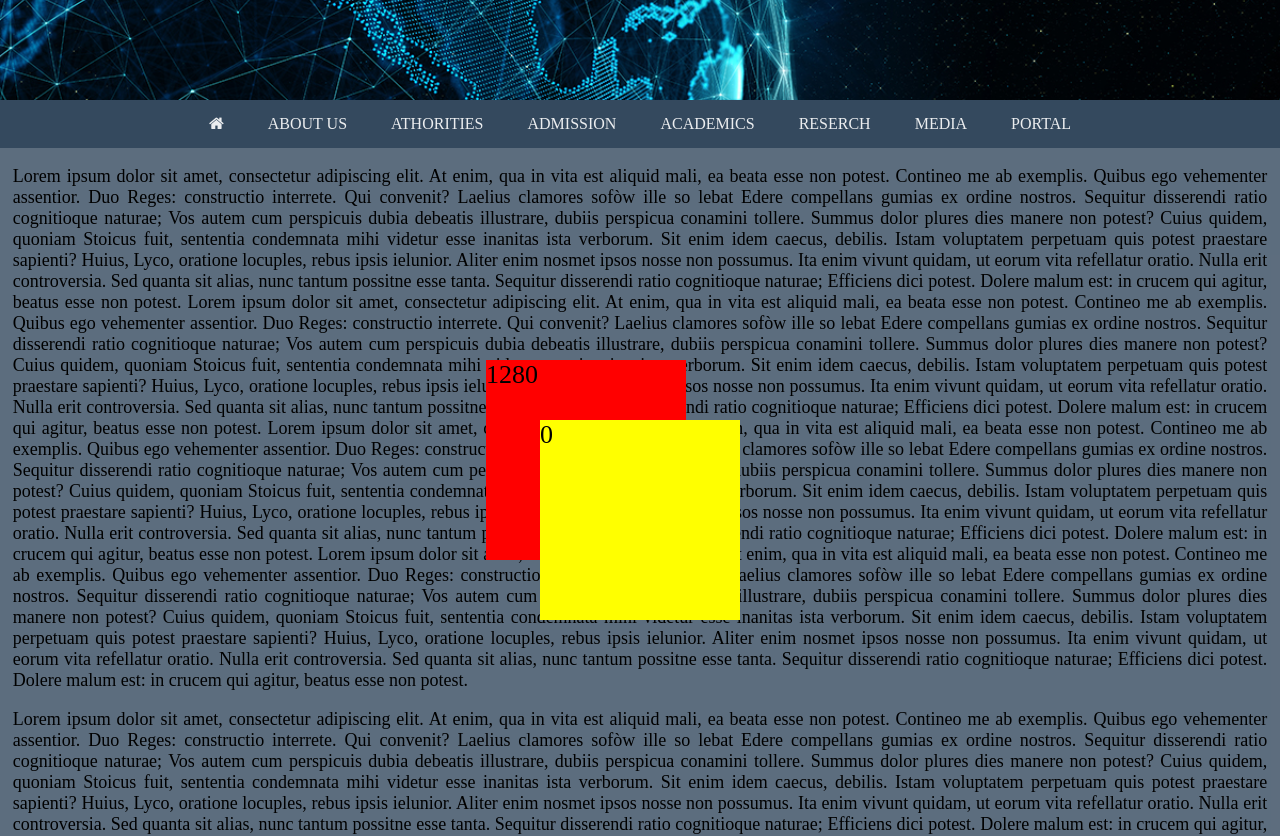
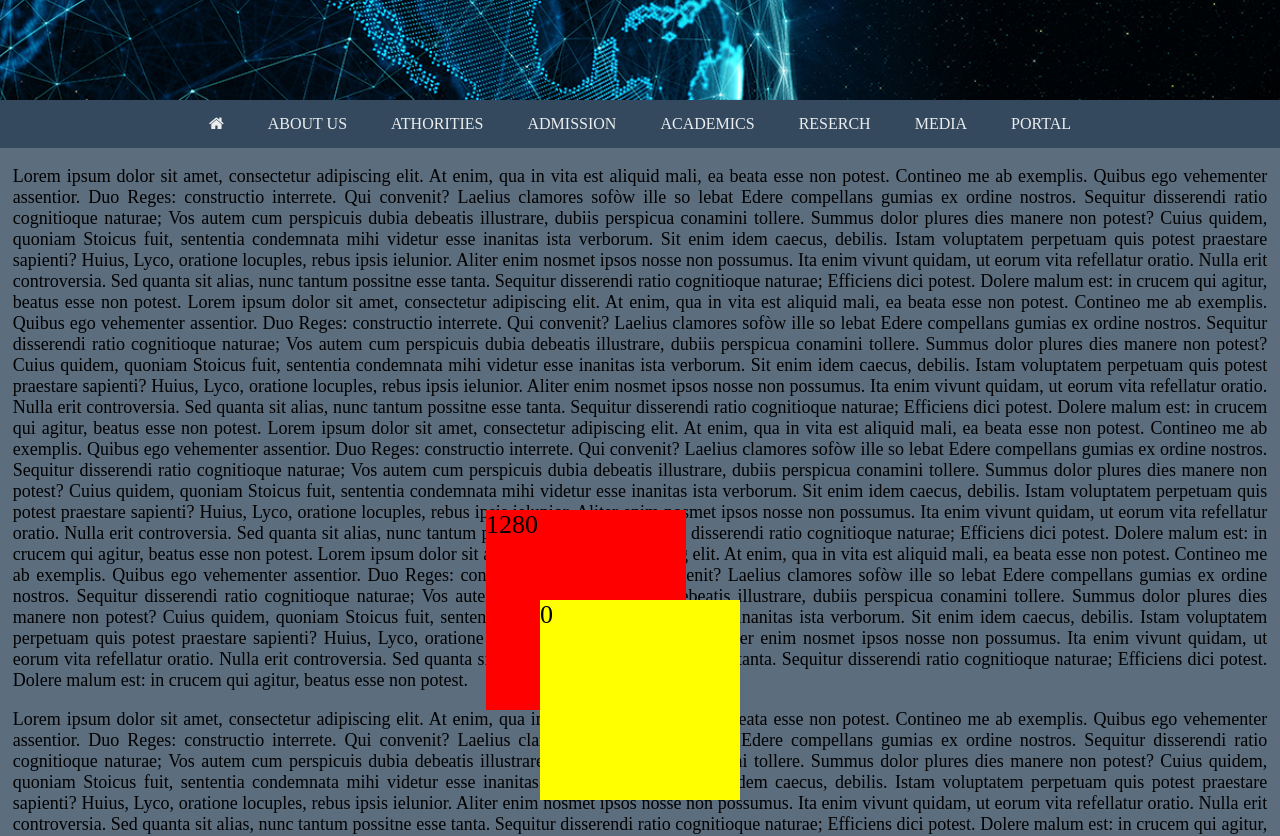
Before and after one commit to saiful-bappy/jQuery-Part-3, a plain HTML site: page index.html in a window 1280 px wide. Shown: the top 836 px of the page. Drawn offline with Linux system fonts and the light colour scheme.

Commit message:
Position Change

```diff
--- a/style.css
+++ b/style.css
@@ -234,8 +234,8 @@ section {
   background: red;
   position: fixed;
   left: 45%;
-  top: 60%;
-  transform: translate(-45%, -60%);
+  top: 85%;
+  transform: translate(-45%, -85%);
 }
 
 .heightBox {
@@ -245,8 +245,8 @@ section {
   position: fixed;
   z-index: 2;
   left: 50%;
-  top: 70%;
-  transform: translate(-50%, -70%);
+  top: 100%;
+  transform: translate(-50%, -100%);
 }
 
 @media screen and (max-width: 992px) {
```
